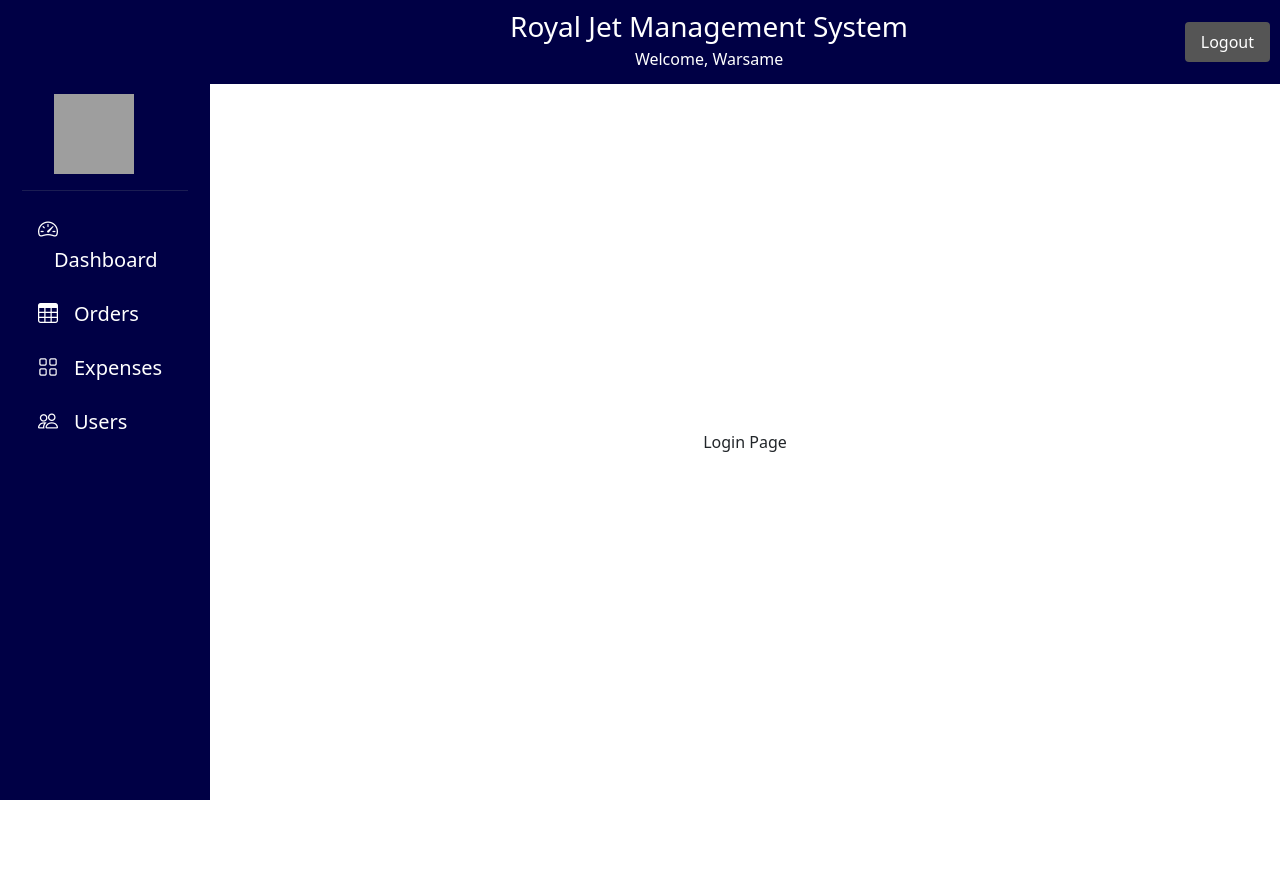
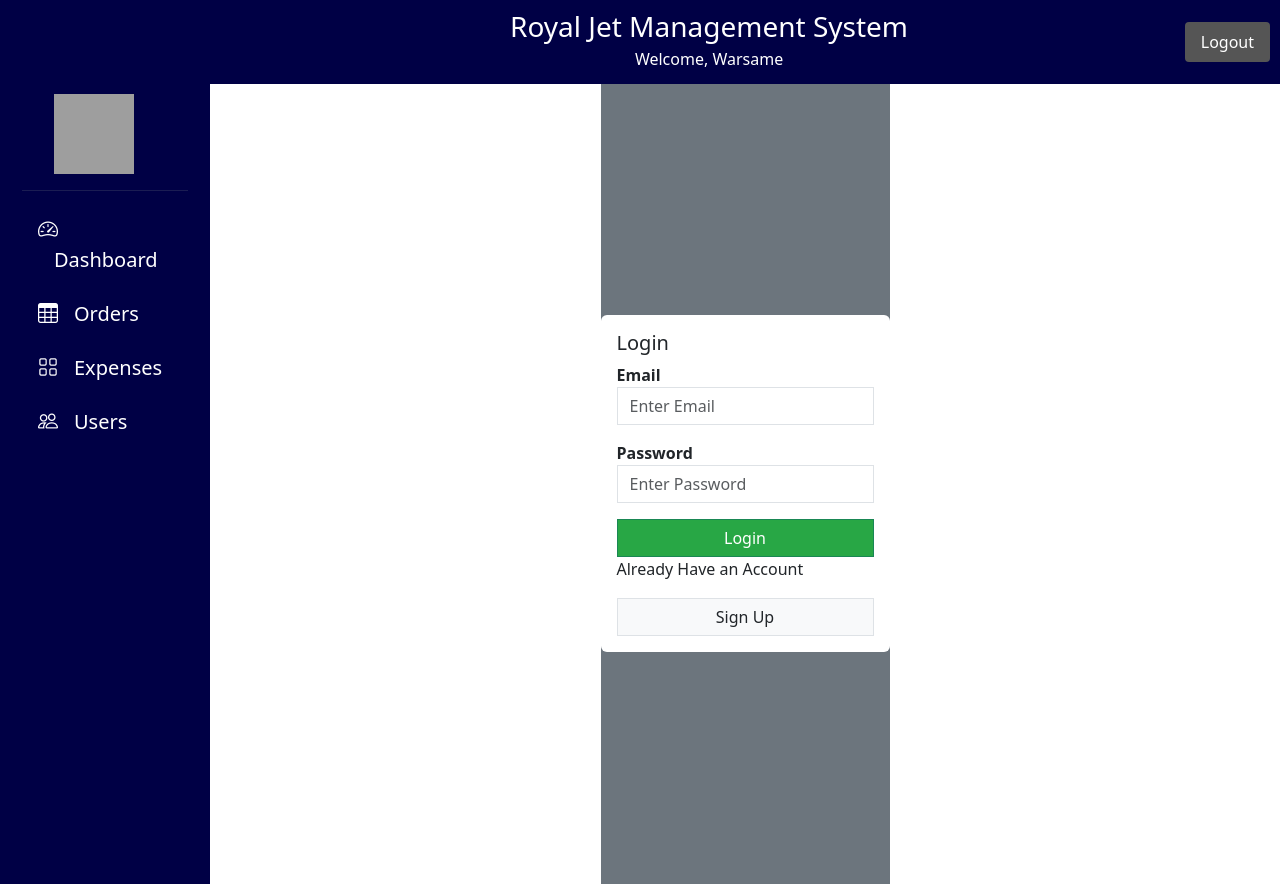
Before and after one commit to Hamda-Dahir/royaljet_project3, a React (Vite) app in the folder client/: page /login in a window 1280 px wide. Before the commit the page ends 800 px from the top, so only its background shows below. Built offline with nearby package versions, Linux system fonts and the light colour scheme; grey boxes are pictures that could not be loaded.

Commit message:
finish function in login and signup

```diff
--- a/client/src/App.jsx
+++ b/client/src/App.jsx
@@ -40,7 +40,7 @@
           <div className="content">
             <Routes>
               {/* <Route path="/Signup" element={<Signup />} /> */}
-              <Route path="/" element={<Stats />} />
+              <Route path="/stats" element={<Stats />} />
               <Route path="/login" element={<Login />} />
               <Route path="/signup" element={<Signup />} />
               <Route path="/dashboard" element={<SidebarMenu />} />
--- a/client/src/auth/Login.jsx
+++ b/client/src/auth/Login.jsx
@@ -1,7 +1,72 @@
 import React from 'react';
+import { useState } from 'react';
+import { Link } from 'react-router-dom';
+import axios from 'axios';
+import { useNavigate } from 'react-router-dom';
 
 function Login() {
-  return <div>Login Page</div>;
+  const [email, setEmail] = useState();
+  const [password, setPassword] = useState();
+  const navigate = useNavigate();
+
+  const handleSubmit = (e) => {
+    e.preventDefault();
+    axios
+      .post('http://localhost:5000/login', { email, password })
+      .then((result) => {
+        console.log(result);
+        if (result.data === 'Success') {
+          navigate('/stats');
+        }
+      })
+      .catch((err) => console.log(err));
+  };
+
+  return (
+    <div className="d-flex justify-content-center align-items-center bg-secondary vh-100">
+      <div className="bg-white p-3 rounded w-80">
+        <h5>Login</h5>
+        <form onSubmit={handleSubmit}>
+          <div className="mb-3">
+            <label htmlFor="email">
+              <strong>Email</strong>
+            </label>
+            <input
+              type="email"
+              placeholder="Enter Email"
+              autoComplete="off"
+              name="email"
+              className="form-control rounded-0 w-100"
+              onChange={(e) => setEmail(e.target.value)}
+            />
+          </div>
+          <div className="mb-3">
+            <label htmlFor="email">
+              <strong>Password</strong>
+            </label>
+            <input
+              type="password"
+              placeholder="Enter Password"
+              autoComplete="off"
+              name="email"
+              className="form-control rounded-0 w-100"
+              onChange={(e) => setPassword(e.target.value)}
+            />
+          </div>
+          <button type="submit" className="btn btn-success w-100 rounded-0">
+            Login
+          </button>
+        </form>
+        <p>Already Have an Account</p>
+        <Link
+          to="/signup"
+          className="btn btn-default border w-100 bg-light rounded-0 text-decoration-none"
+        >
+          Sign Up
+        </Link>
+      </div>
+    </div>
+  );
 }
 
 export default Login;
```
Also changed, not shown: 1 other file (tests, documents, lock files or other folders).
